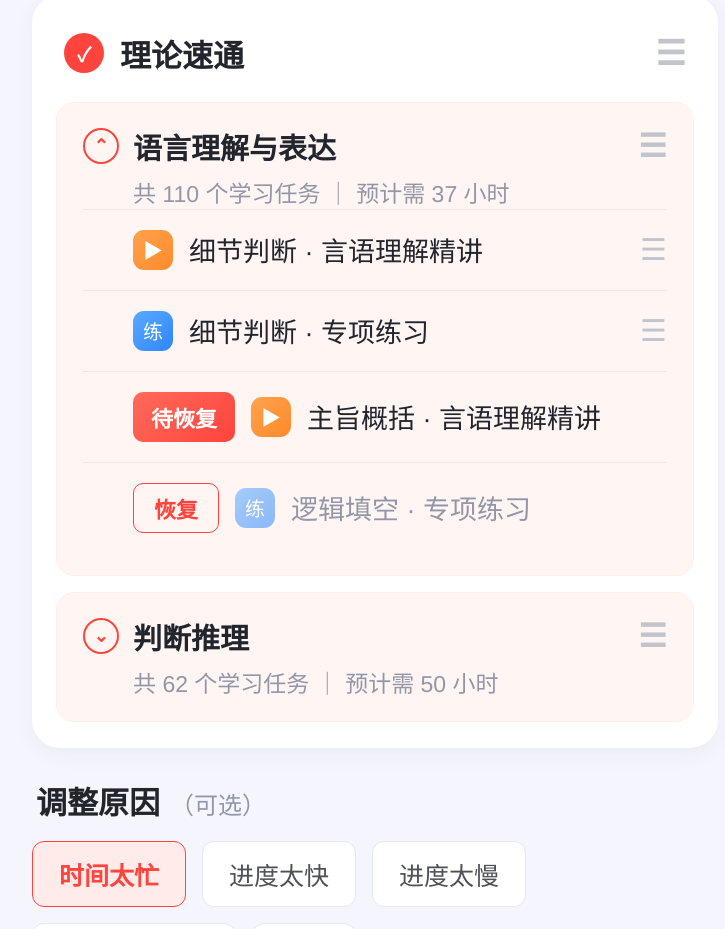
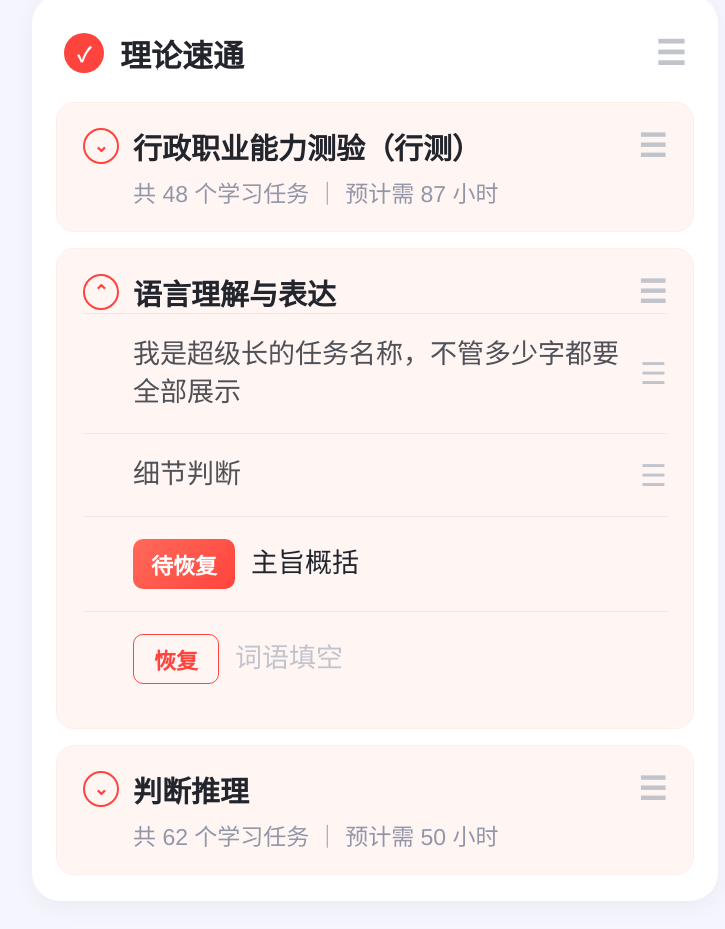
Before and after one commit to papago0506/my-site, a plain HTML site: page learning-plan-ui/adjust_plan.html in a window 1280 px wide. Shown: the part 1600-2529 px from the top of the page, without its empty margins (0-725 px from the left). Drawn offline with Linux system fonts and the light colour scheme.

Commit message:
style: 调整计划页对齐Figma 2142-11077, 计划树纯任务名+恢复按钮

```diff
--- a/learning-plan-ui/adjust_plan.html
+++ b/learning-plan-ui/adjust_plan.html
@@ -36,18 +36,16 @@ body{width:750px;background:var(--bg);color:var(--t1);padding-bottom:190px;}
 .subj .sh .cir{width:36px;height:36px;border-radius:50%;border:2px solid var(--coral);color:var(--coral);display:flex;align-items:center;justify-content:center;font-size:18px;margin-right:14px;flex-shrink:0;}
 .subj .sh .drag{margin-left:auto;color:var(--t4);font-size:32px;}
 .subj .meta{font-size:23px;color:var(--t3);padding-left:50px;margin-top:8px;}
-.task{display:flex;align-items:center;padding:20px 0 20px 50px;border-top:1px solid #F3E7E4;}
+.task{display:flex;align-items:center;padding:22px 0 22px 50px;border-top:1px solid #F3E7E4;}
 .task:first-of-type{border-top:none;margin-top:14px;}
-.task .ti{width:40px;height:40px;border-radius:11px;display:flex;align-items:center;justify-content:center;font-size:20px;color:#fff;margin-right:16px;flex-shrink:0;}
-.ti.video{background:linear-gradient(135deg,#FFA24D,#FF8A2A);} .ti.prac{background:linear-gradient(135deg,#5AA9FF,#2E86FF);} .ti.recite{background:linear-gradient(135deg,#FFB25A,#FF9A2E);}
-.task .tn{flex:1;min-width:0;font-size:27px;overflow:hidden;text-overflow:ellipsis;white-space:nowrap;}
-.task .drag{color:var(--t4);font-size:30px;margin-left:14px;}
+.task .tn{flex:1;min-width:0;font-size:27px;color:var(--t2);line-height:1.4;}
+.task .drag{color:var(--t4);font-size:30px;margin-left:14px;flex-shrink:0;}
 /* 恢复按钮（未排入任务前置，无未排入标签） */
 .rec{font-size:22px;font-weight:600;border-radius:10px;flex-shrink:0;margin-right:16px;white-space:nowrap;}
 .rec.off{color:var(--coral);border:1px solid var(--coral);padding:8px 20px;}
 .rec.on{color:#fff;background:linear-gradient(135deg,var(--coral-2),var(--coral));padding:9px 18px;}
-.task.uns .tn{color:var(--t3);} .task.uns .ti{opacity:.55;}
-.task.pick .tn{color:var(--t1);} .task.pick .ti{opacity:1;}
+.task.uns .tn{color:var(--t4);}
+.task.pick .tn{color:var(--t1);}
 /* 调整原因 */
 .chips{display:flex;flex-wrap:wrap;gap:16px;}
 .chips .c{font-size:25px;color:var(--t2);background:#fff;border:1px solid #E7E8EE;border-radius:12px;padding:14px 26px;}
@@ -84,12 +82,15 @@ body{width:750px;background:var(--bg);color:var(--t1);padding-bottom:190px;}
   <div class="card tree">
     <div class="stage"><span class="dot">✓</span>理论速通<span class="drag">☰</span></div>
     <div class="subj">
+      <div class="sh"><span class="cir">⌄</span>行政职业能力测验（行测）<span class="drag">☰</span></div>
+      <div class="meta">共 48 个学习任务 ｜ 预计需 87 小时</div>
+    </div>
+    <div class="subj">
       <div class="sh"><span class="cir">⌃</span>语言理解与表达<span class="drag">☰</span></div>
-      <div class="meta">共 110 个学习任务 ｜ 预计需 37 小时</div>
-      <div class="task"><span class="ti video">▶</span><span class="tn">细节判断 · 言语理解精讲</span><span class="drag">☰</span></div>
-      <div class="task"><span class="ti prac">练</span><span class="tn">细节判断 · 专项练习</span><span class="drag">☰</span></div>
-      <div class="task pick"><span class="rec on">待恢复</span><span class="ti video">▶</span><span class="tn">主旨概括 · 言语理解精讲</span></div>
-      <div class="task uns"><span class="rec off">恢复</span><span class="ti prac">练</span><span class="tn">逻辑填空 · 专项练习</span></div>
+      <div class="task"><span class="tn">我是超级长的任务名称，不管多少字都要全部展示</span><span class="drag">☰</span></div>
+      <div class="task"><span class="tn">细节判断</span><span class="drag">☰</span></div>
+      <div class="task pick"><span class="rec on">待恢复</span><span class="tn">主旨概括</span></div>
+      <div class="task uns"><span class="rec off">恢复</span><span class="tn">词语填空</span></div>
     </div>
     <div class="subj">
       <div class="sh"><span class="cir">⌄</span>判断推理<span class="drag">☰</span></div>
```
